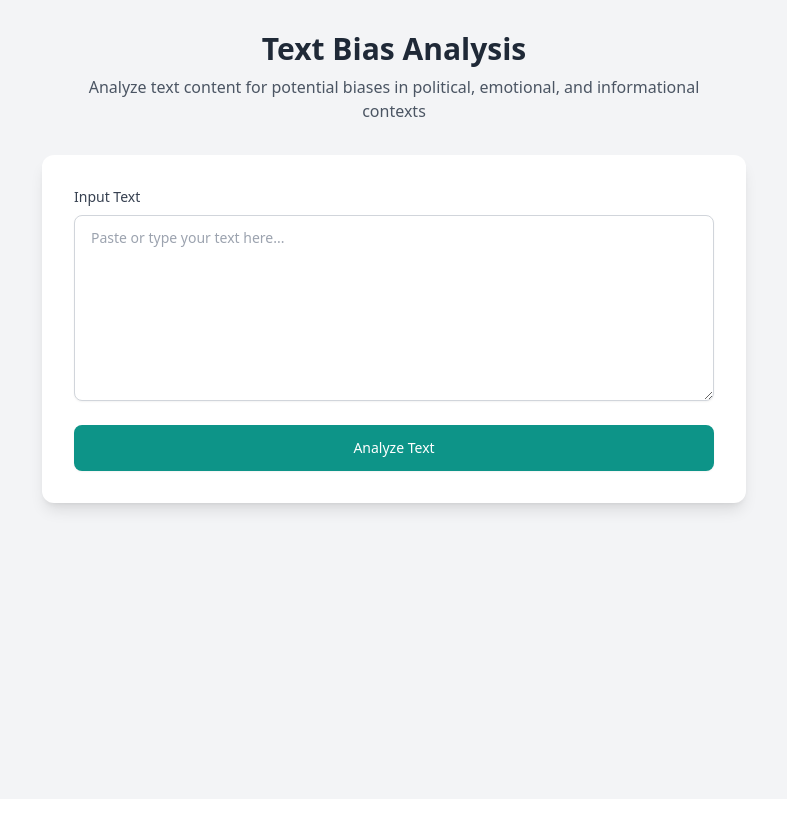
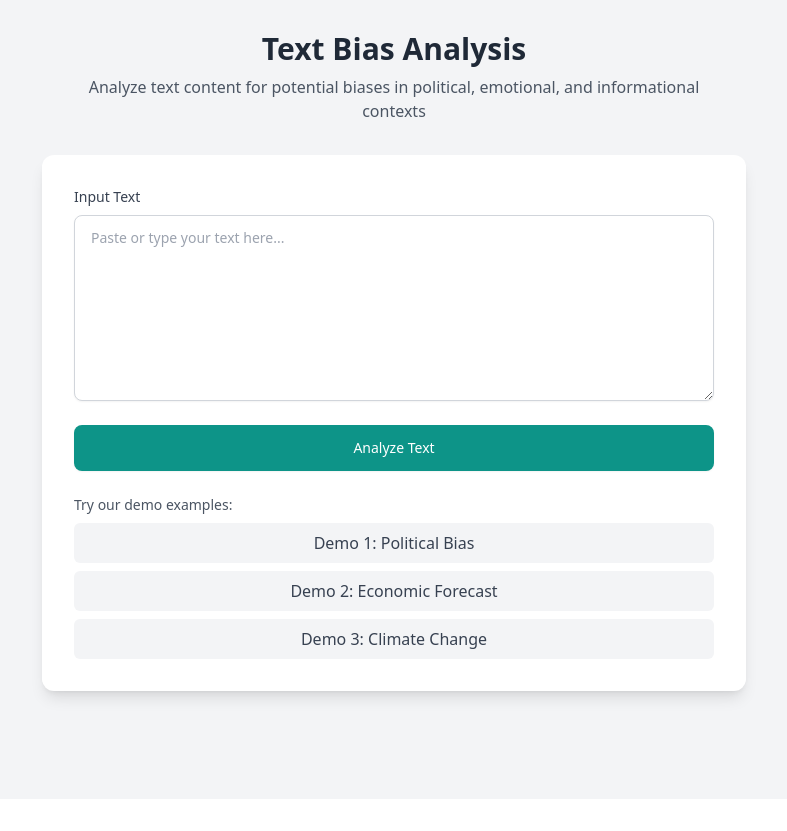
Before and after one commit to 500OK/ai-media-bias-detection, a Python web app: template app/templates/text_analysis.html in a window 1280 px wide. Shown: the part 81-912 px from the top of the page, without its empty margins (246-1033 px from the left). Run offline with Jinja, Linux system fonts and the light colour scheme; the template is opened without the code that fills it, so the values that code supplies are empty; some libraries are stand-ins or nearby versions.

Commit message:
working demo buttons. FYI sometimes make reload with clean cache (#11)

```diff
--- /dev/null
+++ b/app/static/js/demoHandler.js
@@ -0,0 +1,47 @@
+// demoHandler.js
+console.log('Demo handler script loaded');
+
+document.addEventListener('DOMContentLoaded', function () {
+    console.log('DOM fully loaded - initializing demo buttons');
+
+    // Get all demo buttons
+    const demoButtons = document.querySelectorAll('.demo-btn');
+    console.log(`Found ${demoButtons.length} demo buttons`);
+
+    // Get textarea
+    const textArea = document.getElementById('text');
+    if (!textArea) {
+        console.error('Textarea with id="text" not found');
+        return;
+    }
+
+    // Load demo content
+    fetch('/static/demo_content.json')
+        .then(response => {
+            if (!response.ok) throw new Error('Failed to load demo content');
+            return response.json();
+        })
+        .then(data => {
+            console.log('Demo content loaded successfully');
+
+            // Add click handlers
+            demoButtons.forEach(button => {
+                button.addEventListener('click', function () {
+                    const demoKey = this.dataset.demo;
+                    console.log(`Button clicked: ${demoKey}`);
+
+                    const demoText = data[demoKey];
+                    if (demoText) {
+                        textArea.value = demoText;
+                        textArea.focus();
+                        console.log(`Inserted demo text for ${demoKey}`);
+                    } else {
+                        console.error(`No demo text found for key: ${demoKey}`);
+                    }
+                });
+            });
+        })
+        .catch(error => {
+            console.error('Error loading demo content:', error);
+        });
+});
--- a/app/templates/base.html
+++ b/app/templates/base.html
@@ -1,18 +1,14 @@
 <!doctype html>
 <html lang="en">
+
 <head>
     <meta charset="UTF-8" />
     <meta name="viewport" content="width=device-width, initial-scale=1.0" />
     <title>Bias Analyzer</title>
     <script src="https://cdn.tailwindcss.com"></script>
-    <script
-      src="{{ url_for('static', filename='js/mobileMenu.js') }}"
-      defer
-    ></script>
-    <script
-      src="{{ url_for('static', filename='js/stats.js') }}"
-      defer
-    ></script>
+    <script src="{{ url_for('static', filename='js/mobileMenu.js') }}" defer></script>
+    <script src="{{ url_for('static', filename='js/stats.js') }}" defer></script>
+    <script src="{{ url_for('static', filename='js/demoHandler.js') }}" defer></script>
 </head>
 
 <body>
@@ -20,14 +16,10 @@
         <div class="max-w-7xl mx-auto px-4 sm:px-6 lg:px-8">
             <div class="flex justify-between h-16">
                 <div class="flex items-center relative">
-            <div
-              class="flex-shrink-0 flex items-center justify-center flex-col relative"
-            >
+                    <div class="flex-shrink-0 flex items-center justify-center flex-col relative">
                         <a href="/" class="text-xl font-bold">Bias Analyzer</a>
                     </div>
-            <div
-              class="absolute bottom-0 left-0 flex items-center justify-center text-[8px] gap-2 pb-1"
-            >
+                    <div class="absolute bottom-0 left-0 flex items-center justify-center text-[8px] gap-2 pb-1">
                         <p class="text-gray-700">
                             <strong>Visits:</strong>
                             <span id="site-visits">%</span>
@@ -40,31 +32,15 @@
                 </div>
                 <div class="hidden md:flex items-center space-x-4">
                     <a href="/" class="text-gray-700 hover:text-gray-900">Home</a>
-            <a href="/text-analysis" class="text-gray-700 hover:text-gray-900"
-              >Text Analysis</a
-            >
-            <a href="/image-analysis" class="text-gray-700 hover:text-gray-900"
-              >Image Analysis</a
-            >
+                    <a href="/text-analysis" class="text-gray-700 hover:text-gray-900">Text Analysis</a>
+                    <a href="/image-analysis" class="text-gray-700 hover:text-gray-900">Image Analysis</a>
                 </div>
                 <div class="flex items-center md:hidden">
-            <button
-              id="mobile-menu-button"
-              type="button"
-              class="p-2 text-gray-700 hover:text-gray-900 focus:outline-none"
-            >
-              <svg
-                class="h-6 w-6"
-                fill="none"
-                viewBox="0 0 24 24"
-                stroke="currentColor"
-              >
-                <path
-                  stroke-linecap="round"
-                  stroke-linejoin="round"
-                  stroke-width="2"
-                  d="M4 6h16M4 12h16M4 18h16"
-                ></path>
+                    <button id="mobile-menu-button" type="button"
+                        class="p-2 text-gray-700 hover:text-gray-900 focus:outline-none">
+                        <svg class="h-6 w-6" fill="none" viewBox="0 0 24 24" stroke="currentColor">
+                            <path stroke-linecap="round" stroke-linejoin="round" stroke-width="2"
+                                d="M4 6h16M4 12h16M4 18h16"></path>
                         </svg>
                     </button>
                 </div>
@@ -72,25 +48,19 @@
         </div>
         <div id="mobile-menu" class="hidden md:hidden bg-white shadow-lg">
             <div class="px-2 pt-2 pb-3 space-y-1 sm:px-3">
-          <a
-            href="/"
-            class="block px-3 py-2 rounded-md text-base font-medium text-gray-700 hover:text-gray-900 hover:bg-gray-50"
-            >Home</a
-          >
-          <a
-            href="/text-analysis"
-            class="block px-3 py-2 rounded-md text-base font-medium text-gray-700 hover:text-gray-900 hover:bg-gray-50"
-            >Text Analysis</a
-          >
-          <a
-            href="/image-analysis"
-            class="block px-3 py-2 rounded-md text-base font-medium text-gray-700 hover:text-gray-900 hover:bg-gray-50"
-            >Image Analysis</a
-          >
+                <a href="/"
+                    class="block px-3 py-2 rounded-md text-base font-medium text-gray-700 hover:text-gray-900 hover:bg-gray-50">Home</a>
+                <a href="/text-analysis"
+                    class="block px-3 py-2 rounded-md text-base font-medium text-gray-700 hover:text-gray-900 hover:bg-gray-50">Text
+                    Analysis</a>
+                <a href="/image-analysis"
+                    class="block px-3 py-2 rounded-md text-base font-medium text-gray-700 hover:text-gray-900 hover:bg-gray-50">Image
+                    Analysis</a>
             </div>
         </div>
     </header>
 
     <main class="pt-20 pb-8">{% block content %}{% endblock %}</main>
 </body>
+
 </html>
--- a/app/templates/text_analysis.html
+++ b/app/templates/text_analysis.html
@@ -22,16 +22,34 @@
                         <textarea id="text" name="text" rows="8" class="block w-full px-4 py-3 border border-gray-300 rounded-lg shadow-sm
                                    focus:ring-teal-500 focus:border-teal-500 sm:text-sm
                                    placeholder-gray-400 transition duration-150"
-                            placeholder="Paste or type your text here..." required></textarea>
+                            placeholder="Paste or type your text here..." required spellcheck="false"></textarea>
                     </div>
 
-                    <div>
+                    <div class="mt-6">
                         <button id="submitButton" type="submit" class="w-full flex justify-center py-3 px-6 border border-transparent
-                                   rounded-lg shadow-sm text-sm font-medium text-white bg-teal-600
-                                   hover:bg-teal-700 focus:outline-none focus:ring-2 focus:ring-offset-2
-                                   focus:ring-teal-500 transition-all duration-200">
+                                       rounded-lg shadow-sm text-sm font-medium text-white bg-teal-600
+                                       hover:bg-teal-700 focus:outline-none focus:ring-2 focus:ring-offset-2
+                                       focus:ring-teal-500 transition-all duration-200">
                             Analyze Text
                         </button>
+                    </div>
+
+                    <div class="mt-4 space-y-2">
+                        <p class="text-gray-600 text-sm">Try our demo examples:</p>
+                        <div class="flex flex-col space-y-2">
+                            <button type="button" data-demo="demo1"
+                                class="demo-btn w-full bg-gray-100 text-gray-700 py-2 px-4 rounded-md hover:bg-gray-200 focus:outline-none focus:ring-2 focus:ring-gray-500 focus:ring-offset-2">
+                                Demo 1: Political Bias
+                            </button>
+                            <button type="button" data-demo="demo2"
+                                class="demo-btn w-full bg-gray-100 text-gray-700 py-2 px-4 rounded-md hover:bg-gray-200 focus:outline-none focus:ring-2 focus:ring-gray-500 focus:ring-offset-2">
+                                Demo 2: Economic Forecast
+                            </button>
+                            <button type="button" data-demo="demo3"
+                                class="demo-btn w-full bg-gray-100 text-gray-700 py-2 px-4 rounded-md hover:bg-gray-200 focus:outline-none focus:ring-2 focus:ring-gray-500 focus:ring-offset-2">
+                                Demo 3: Climate Change
+                            </button>
+                        </div>
                     </div>
                 </form>
             </div>
@@ -48,6 +66,8 @@
         </div>
     </div>
 </div>
+
+<script src="{{ url_for('static', filename='js/demoHandler.js') }}"></script>
 
 <script>
     const biasColors = [
@@ -155,4 +175,7 @@
         }
     });
 </script>
+</body>
+
+</html>
 {% endblock %}
```
Also changed, not shown: app/static/demo_content.json (added, +5 -0 lines). Lines whose indentation alone changed are shown as unchanged.
